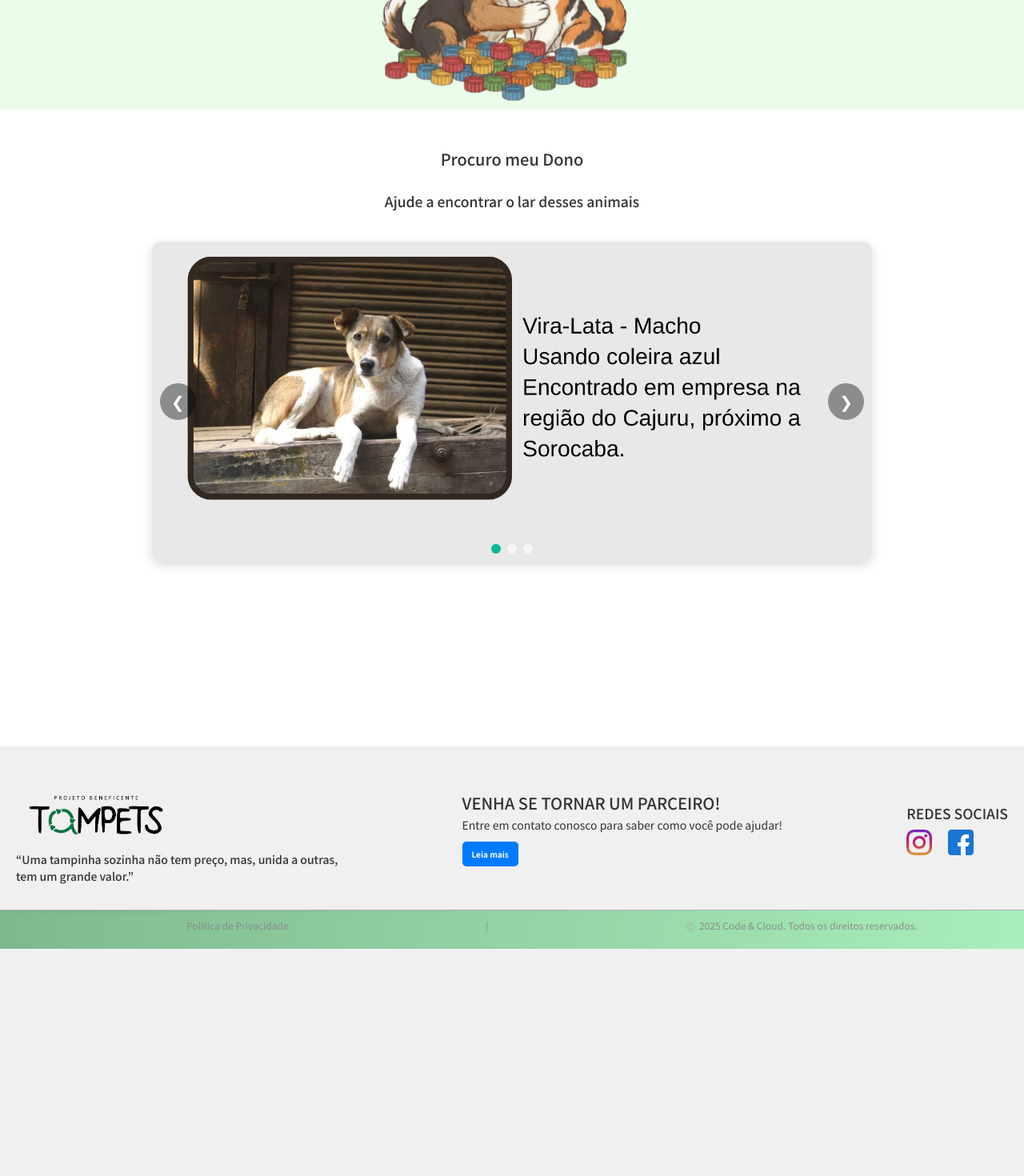
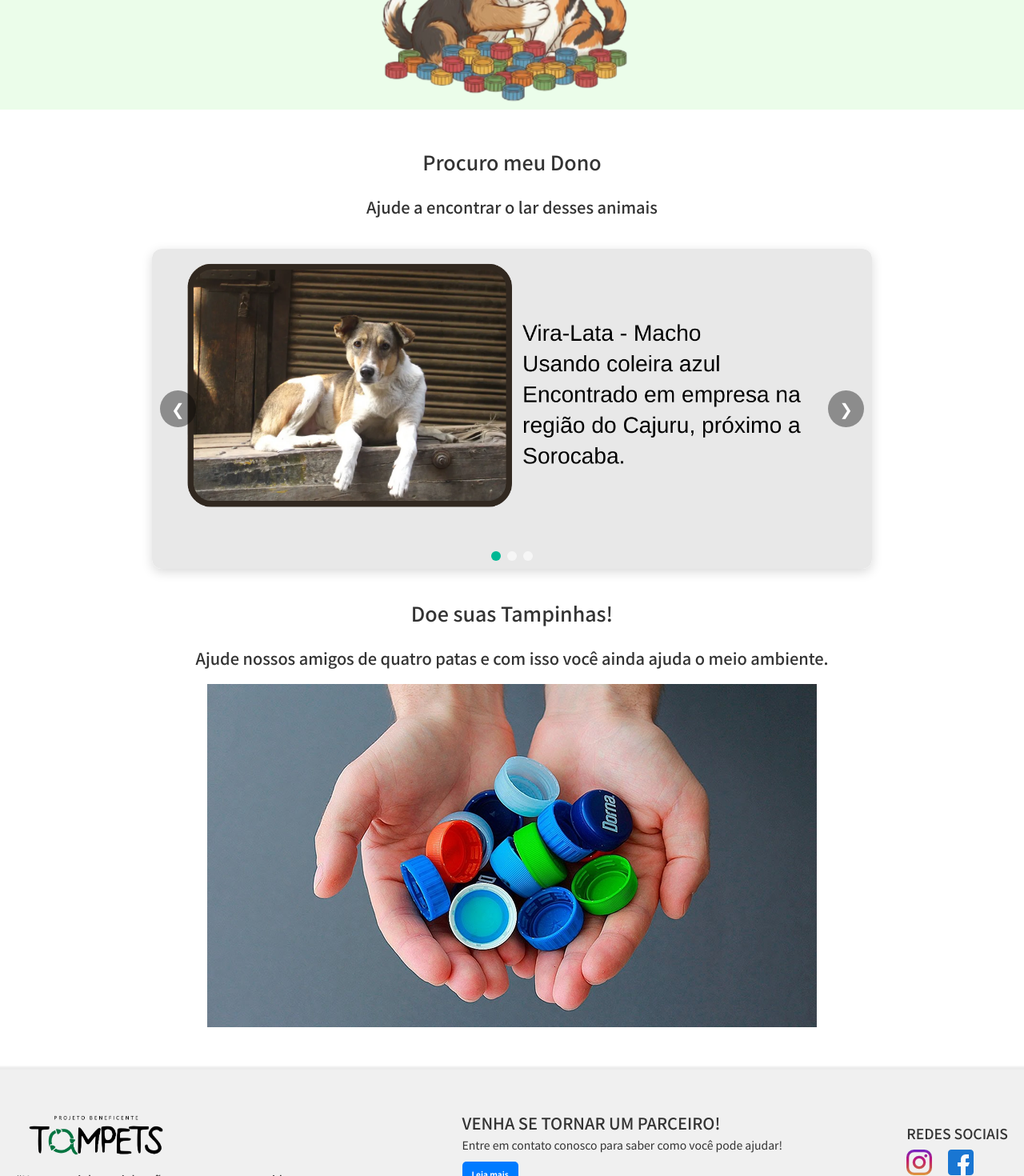
Before and after one commit to DaianeKCamargo/FATEC_ProjetoIntegrador2, a Next.js app: page / in a window 1280 px wide. Shown: the part 680-2150 px from the top of the page at 80% size. Before the commit the page ends 1866 px from the top, so only its background shows below. Built offline with nearby package versions, Linux system fonts and the light colour scheme.

Commit message:
att home
att home doe tampinhas

```diff
--- a/src/app/globals.css
+++ b/src/app/globals.css
@@ -26,7 +26,7 @@ body {
 .body {
   background-color: #fff;
   padding: 2rem 10rem;
-  height: 100vh;
+  height: 150vh;
 }
 
 /* PÁGINAS */
--- a/src/app/page.tsx
+++ b/src/app/page.tsx
@@ -2,6 +2,7 @@
 import Carrossel from "@/Components/Carrossel";
 import { Metadata } from "next"
 import Image from "next/image";
+import Link from "next/link";
 
 
 
@@ -15,17 +16,35 @@ export const metadata: Metadata = {
 export default function Home() {
     const imagens = ["/Procuro meu dono.png",
          "/ProcDono2.png",
-         "/Procuro meu dono.png",];
+         "/ProcDono3.png",];
     return (
         <section>
             <div className="container-imagem">
                 <Image className="imagem" src="/home_TamPets.png" alt="Cachorro e Gato com Tampinhas" width={1920} height={1080} />
             </div>
             <div className="body">
-                    <h2 style={{ textAlign: "center", marginBottom: "20px", marginTop: "30px"}}>Procuro meu Dono</h2>
-                    <h3 style={{ textAlign: "center", marginBottom: "20px", marginTop: "30px"}}>Ajude a encontrar o lar desses animais</h3>
+                <div>
+                    <h1 style={{ textAlign: "center", marginBottom: "20px", marginTop: "30px"}}>Procuro meu Dono</h1>
+                    <h2 style={{ textAlign: "center", marginBottom: "20px", marginTop: "30px"}}>Ajude a encontrar o lar desses animais</h2>
                     <Carrossel imagens={imagens} />
+                </div>
+                <div>
+                    <h1  style={{ textAlign: "center", marginBottom: "20px", marginTop: "30px"}}> Doe suas Tampinhas! </h1>
+                    <h2  style={{ textAlign: "center", marginBottom: "20px", marginTop: "30px"}}>
+                        Ajude nossos amigos de quatro patas e com isso você ainda ajuda o meio ambiente.
+                    </h2>
+                </div>
+                <div style={{display: "flex",justifyContent: "center", alignItems: "center",height: "auto"}}>
+                     <Link href="/comoDoar">
+                     <Image className="imagem" src="/doacaotampinhas 1.png" alt="Doe" width={762} height={429}/>
+                     </Link>
+
+                </div>
+
             </div>
+
+
+
 
 
         </section>
```
Also changed, not shown: public/ProcDono3.png (added), public/doacaotampinhas 1.png (added).
